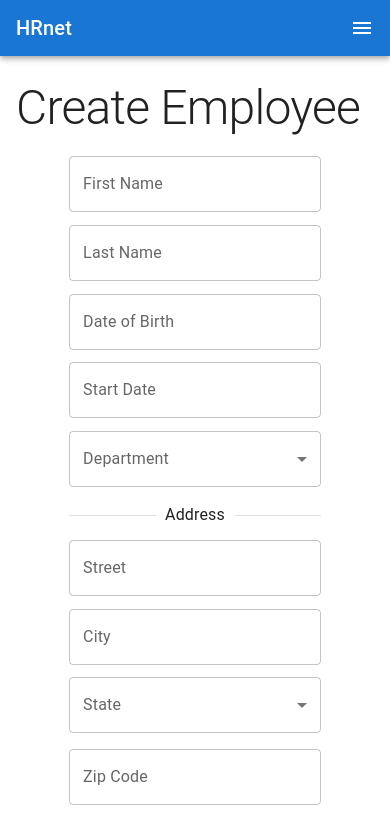
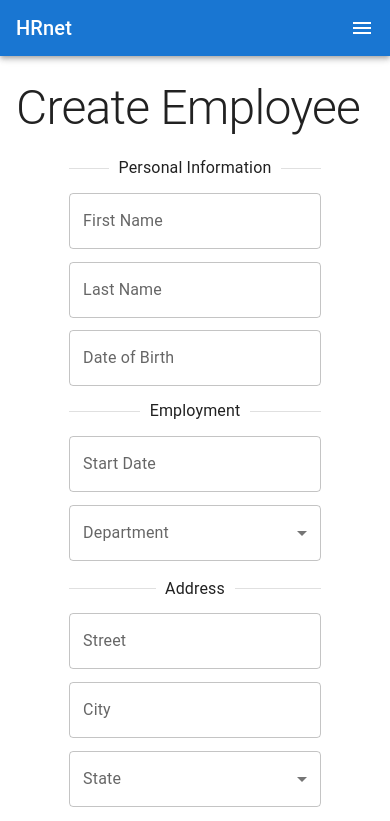
Before and after one commit to piirk/hrnet-react, a React (Vite) app: page /employee/create in a window 390 px wide. Shown: the top 821 px of the page. Built offline with nearby package versions, Linux system fonts and the light colour scheme.

Commit message:
refactor: enhance layout and structure of EmployeeCreationPage with responsive form width and section dividers

```diff
--- a/src/features/employeeCreation/EmployeeCreationPage.tsx
+++ b/src/features/employeeCreation/EmployeeCreationPage.tsx
@@ -78,6 +78,8 @@ const EmployeeCreationPage = () => {
       <Typography variant="h1" sx={{ fontSize: '3rem' }}>
         Create Employee
       </Typography>
+
+      {/* Employee Form */}
       <Box
         component="form"
         sx={{
@@ -86,12 +88,17 @@ const EmployeeCreationPage = () => {
           gap: '0.8rem',
           margin: 'auto',
           marginTop: '20px',
-          width: '28ch',
+          width: {
+            xs: '28ch',
+            sm: '40ch',
+            md: '50ch',
+          },
         }}
         onSubmit={handleSubmit(onSubmit)}
         noValidate
         autoComplete="off"
       >
+        <Divider>Personal Information</Divider>
         <FormControl fullWidth error={!!errors.firstName}>
           <TextField
             label="First Name"
@@ -139,6 +146,7 @@ const EmployeeCreationPage = () => {
           />
         </FormControl>
 
+        <Divider>Employment</Divider>
         <FormControl fullWidth error={!!errors.startDate}>
           <Controller
             name="startDate"
@@ -252,6 +260,7 @@ const EmployeeCreationPage = () => {
         </Button>
       </Box>
 
+      {/* Confirmation Dialog */}
       <Box
         id="confirmation"
         sx={{
```
